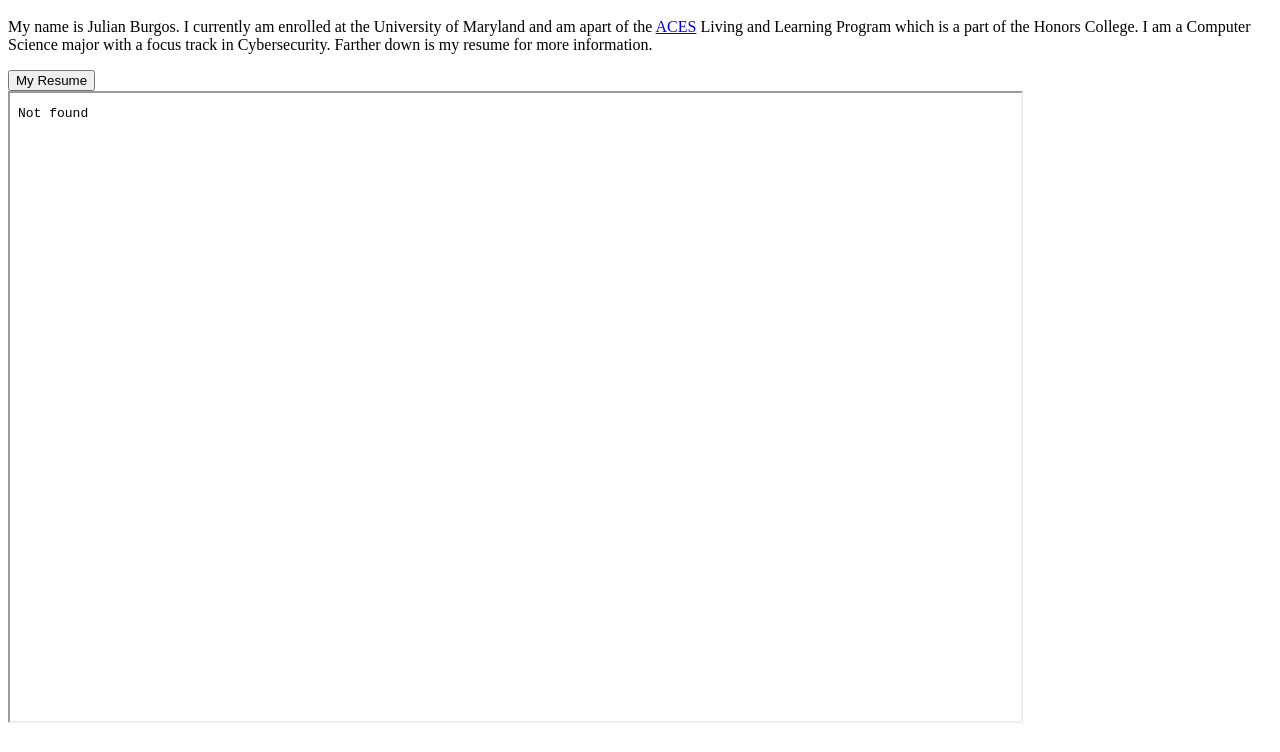
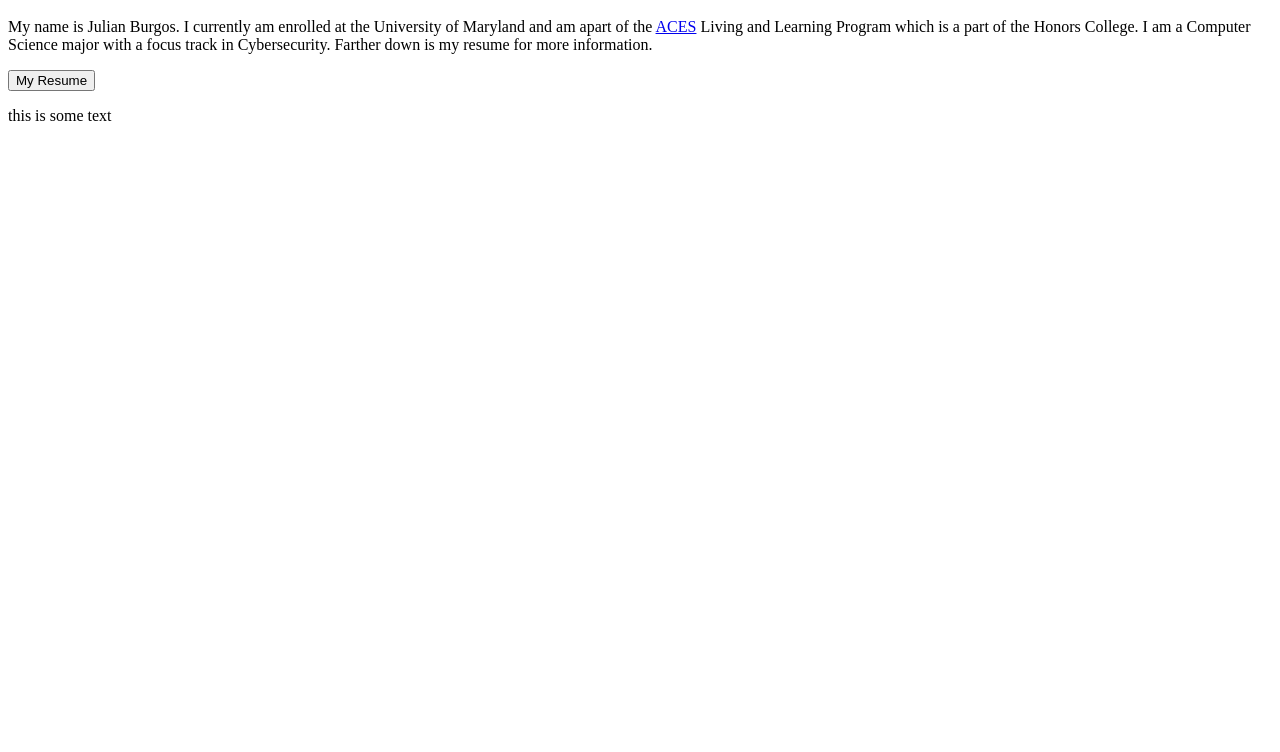
Before and after one commit to julianjburgos/about-me2, a plain HTML site: page index.html in a window 1280 px wide. Shown: the part 48-800 px from the top of the page. Drawn offline with Linux system fonts and the light colour scheme.

Commit message:
Update index.html

```diff
--- a/index.html
+++ b/index.html
@@ -10,7 +10,7 @@
       I am a Computer Science major with a focus track in Cybersecurity. Farther down is my resume for more information.</p>
     <button class="accordion"> My Resume </button>
     <div class="panel">
-      <iframe src="JulianBurgosMainResume.pdf" width="80%" height="80%">
-        </div>
+      <p> this is some text</p>
+    </div>
    </body>
 </html>
```
